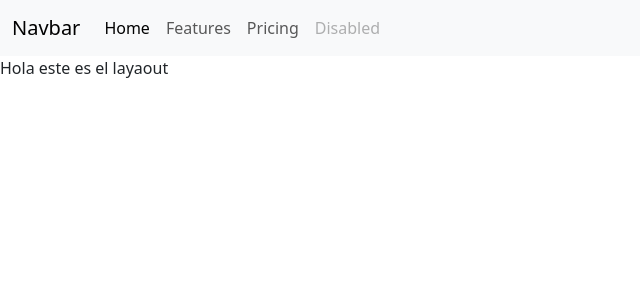
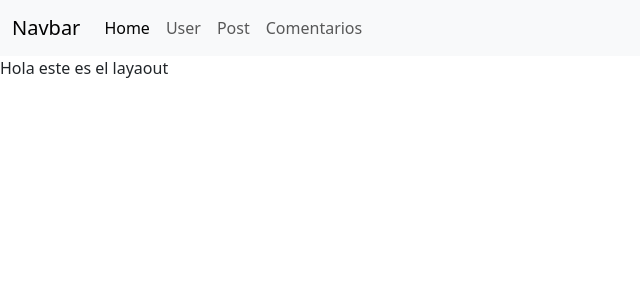
Before and after one commit to winsignares/ForoUL, a Flask app: page / in a window 1280 px wide. Shown: the top 300 px of the page, without its empty margins (0-640 px from the left). Run offline with Flask 3, Linux system fonts and the light colour scheme.

Commit message:
agregar la ruta de User en el layaout.html

```diff
--- a/config/templates/layaout.html
+++ b/config/templates/layaout.html
@@ -23,13 +23,13 @@
                 <a class="nav-link active" aria-current="page" href="#">Home</a>
               </li>
               <li class="nav-item">
-                <a class="nav-link" href="#">Features</a>
+                <a class="nav-link" href="/controller/User">User</a>
               </li>
               <li class="nav-item">
-                <a class="nav-link" href="#">Pricing</a>
+                <a class="nav-link" href="#">Post</a>
               </li>
               <li class="nav-item">
-                <a class="nav-link disabled" aria-disabled="true">Disabled</a>
+                <a class="nav-link " href="#" aria-disabled="false">Comentarios</a>
               </li>
             </ul>
           </div>
```
